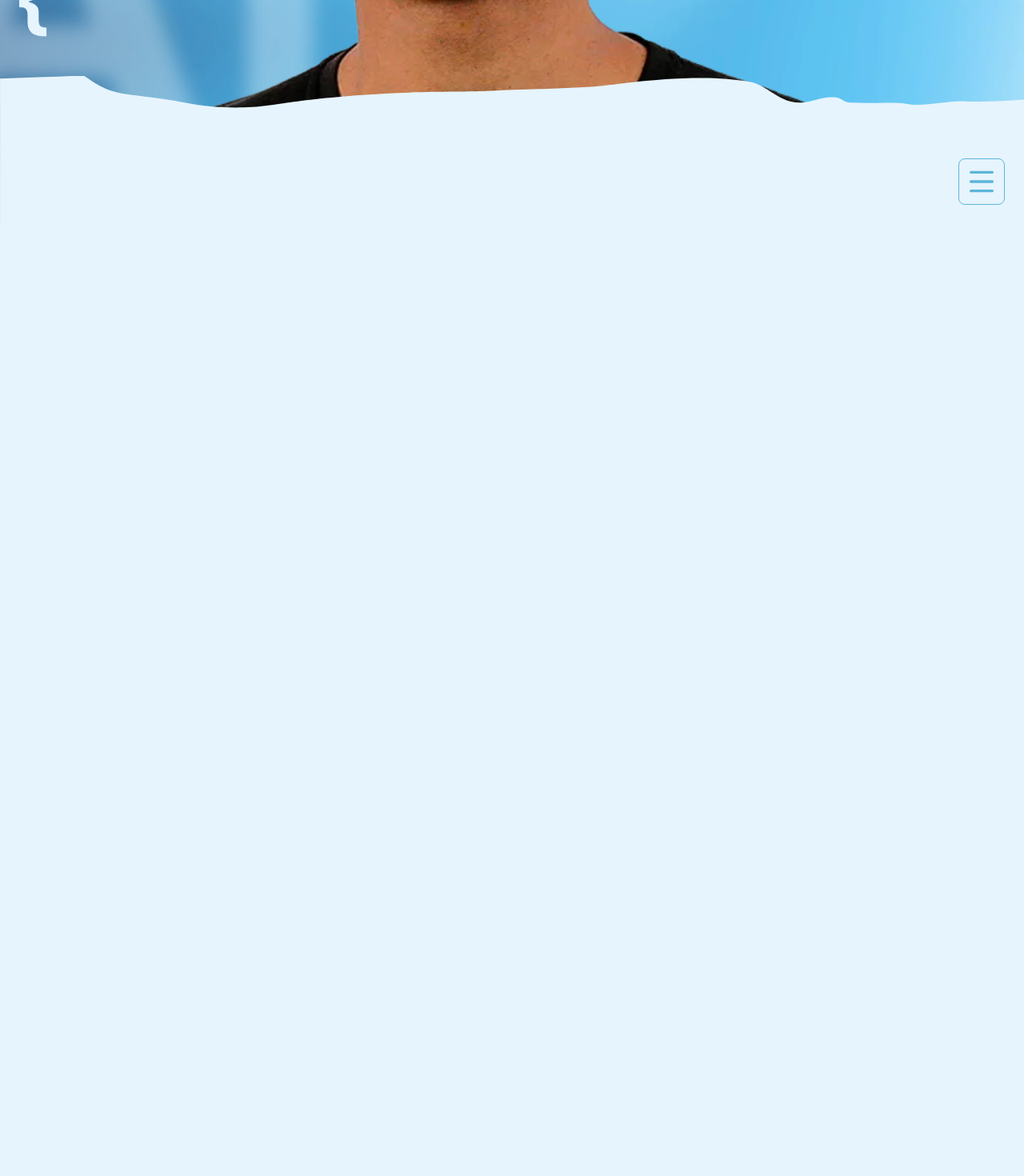
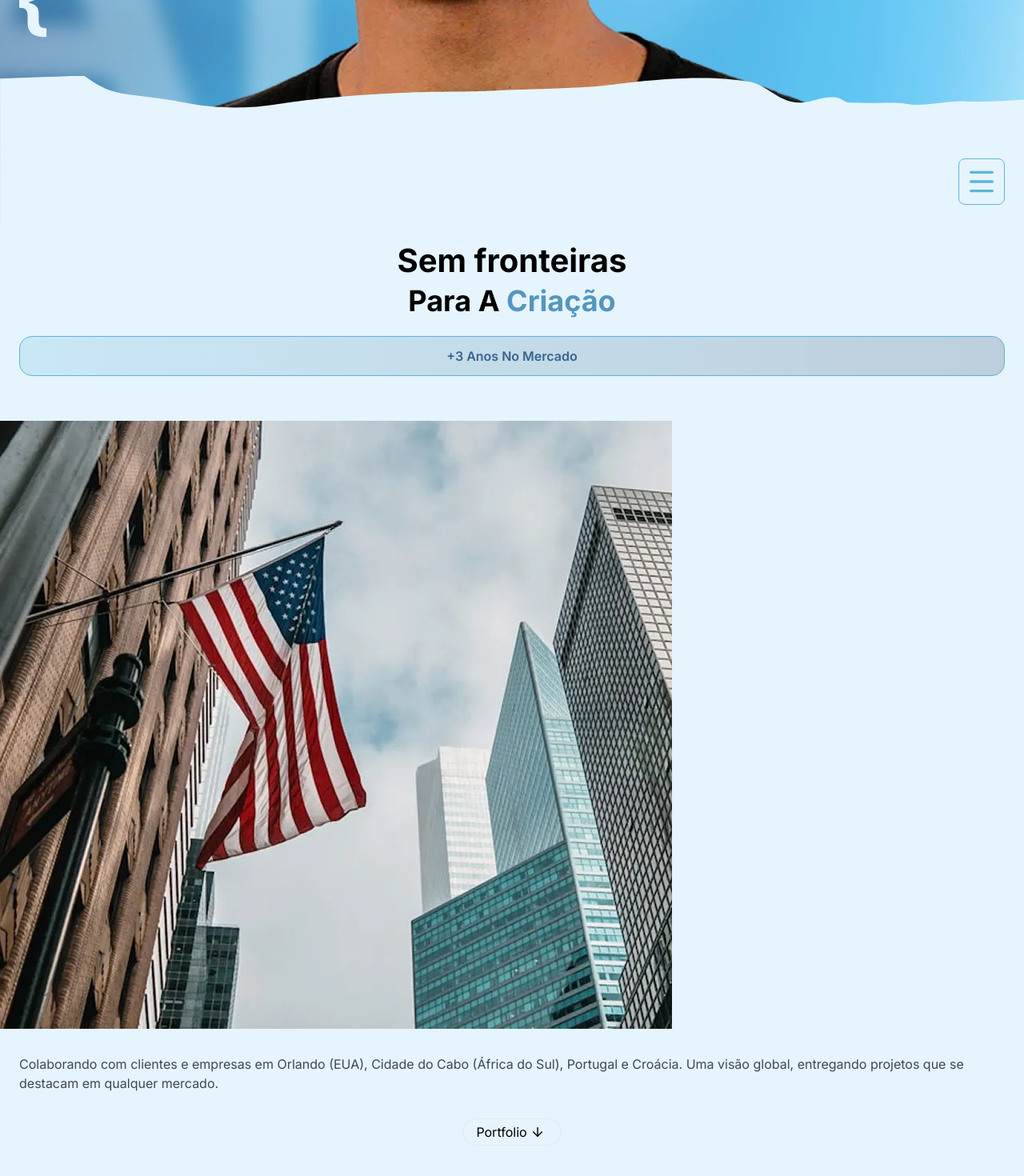
Before and after one commit to Bryanninja/portfolio-app, a React (Vite) app: page / in a window 1280 px wide. Shown: the part 520-1990 px from the top of the page at 80% size. Before the commit the page ends 800 px from the top, so only its background shows below. Built offline with nearby package versions, Linux system fonts and the light colour scheme.

Commit message:
feat: initial Flags section and renamed sections Hero and Flags

```diff
--- /dev/null
+++ b/src/components/LinkSection.jsx
@@ -0,0 +1,19 @@
+import { ArrowDown } from 'lucide-react';
+
+import Button from './Button';
+
+const LinkSection = ({ id, name }) => {
+  return (
+    <Button color="ghostLink" size="sm">
+      <a
+        href={id}
+        className="inline-flex items-center gap-1 hover:text-portfolio-blue"
+      >
+        {name} <ArrowDown size={18} />
+      </a>
+      <div className="h-[2px] w-full bg-portfolio-blueText"></div>
+    </Button>
+  );
+};
+
+export default LinkSection;
--- /dev/null
+++ b/src/components/sections/FlagsSection.jsx
@@ -0,0 +1,41 @@
+import EUA from '../../assets/img/flags/EUA.webp';
+import LinkSection from '../LinkSection';
+
+const FlagsSection = () => {
+  return (
+    <section className="container mx-auto py-4">
+      <div className="space-y-6 px-6">
+        {/* Title info */}
+        <div className="flex flex-col items-center justify-center">
+          <h1 className="text-[2.5rem] font-bold">Sem fronteiras</h1>
+          <h1 className="text-4xl font-bold">
+            Para A <span className="text-portfolio-lightBlue">Criação</span>
+          </h1>
+        </div>
+
+        {/* Badge */}
+        <div className="w-full rounded-2xl border border-portfolio-cyan bg-gradient-to-r from-portfolio-cyan/20 to-portfolio-darkBlue/20 py-3 text-center">
+          <h3 className="text-base font-semibold text-portfolio-blue">
+            +3 Anos No Mercado
+          </h3>
+        </div>
+      </div>
+
+      <div className="w-full pt-14">
+        <img src={EUA} alt="" />
+      </div>
+
+      <div className="flex flex-col items-center justify-center space-y-8 px-6 py-8">
+        <p className="text-portfolio-blueText">
+          Colaborando com clientes e empresas em Orlando (EUA), Cidade do Cabo
+          (África do Sul), Portugal e Croácia. Uma visão global, entregando
+          projetos que se destacam em qualquer mercado.
+        </p>
+
+        <LinkSection id="#portfolio" name="Portfolio" />
+      </div>
+    </section>
+  );
+};
+
+export default FlagsSection;
--- a/src/components/sections/Hero.jsx
+++ b/src/components/sections/HeroSection.jsx
@@ -4,7 +4,7 @@ import bryan from '../../assets/img/Bryan/BryanImg.webp';
 import bg from '../../assets/img/bg/background.webp';
 import Brace from '../../assets/svg/Brace.svg';
 import Divider from '../../assets/svg/Divider.svg';
-import Button from '../../components/Button';
+import Button from '../Button';
 
 const Hero = () => {
   return (
--- a/src/pages/HomePage.jsx
+++ b/src/pages/HomePage.jsx
@@ -2,7 +2,8 @@ import { useState } from 'react';
 
 import FAB from '../components/FAB';
 import MenuMobile from '../components/MenuMobile';
-import Hero from '../components/sections/Hero';
+import FlagsSection from '../components/sections/FlagsSection';
+import HeroSection from '../components/sections/HeroSection';
 
 const HomePage = () => {
   const [openModal, setOpenModal] = useState(false);
@@ -10,11 +11,12 @@ const HomePage = () => {
   return (
     <main className="relative">
       <MenuMobile isOpen={openModal} onClose={() => setOpenModal(false)} />
-      <Hero />
       <FAB
         onClick={() => setOpenModal(!openModal)}
         className="fixed bottom-6 right-6 z-40"
       />
+      <HeroSection />
+      <FlagsSection />
     </main>
   );
 };
```
